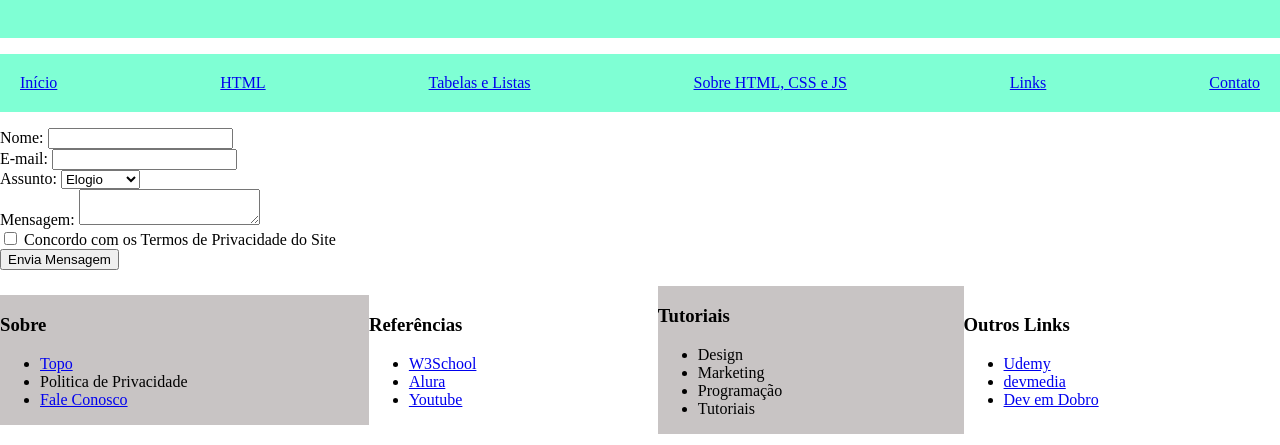
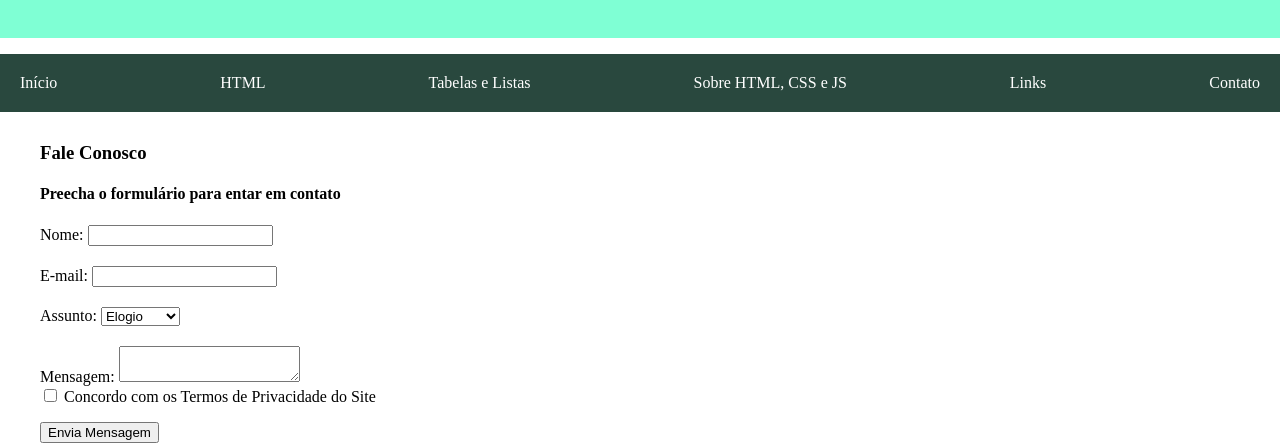
Before and after one commit to luizmelo1/aplicacao_para_internet, a plain HTML site: page Página em HTML/contato.html in a window 1280 px wide. Shown: the part 364-809 px from the top of the page. Drawn offline with Linux system fonts and the light colour scheme.

Commit message:
Update contato.html

```diff
--- a/Página em HTML/contato.html
+++ b/Página em HTML/contato.html
@@ -9,32 +9,34 @@
             <h3 style="text-align: center; font-size: 30px; margin-bottom: 20px;"><b>Tutoriais para iniciantes</b><h3>
             </header>
             <nav>
-                <ul style="list-style: none; display: flex; justify-content: space-between; background-color: aquamarine; padding: 20px;">
-                    <li style="color: white; text-decoration: none;"><a href="index.html">Início</a></li>
-                    <li style="color: white; text-decoration: none;"><a href="index.html#html">HTML</a></li>
-                    <li style="color: white; text-decoration: none;"><a href="index.html#tabela">Tabelas e Listas</a></li>
-                    <li style="color: white; text-decoration: none;"><a href="index.html#sobre">Sobre HTML, CSS e JS</a></li>
-                    <li style="color: white; text-decoration: none;"><a href="index.html#link">Links</a></li>
-                    <li style="color: white; text-decoration: none;"> <a href="index.html#contato">Contato</a></li>
+                <ul style="list-style: none; display: flex; justify-content: space-between;background-color: rgb(41, 72, 62); padding: 20px;">
+                    <li><a style="color: white; text-decoration: none;" href="index.html">Início</a></li>
+                    <li><a style="color: white; text-decoration: none;" href="index.html#html">HTML</a></li>
+                    <li><a style="color: white; text-decoration: none;" href="index.html#tabela">Tabelas e Listas</a></li>
+                    <li><a style="color: white; text-decoration: none;" href="index.html#sobre">Sobre HTML, CSS e JS</a></li>
+                    <li><a style="color: white; text-decoration: none;" href="index.html#link">Links</a></li>
+                    <li><a style="color: white; text-decoration: none;" href="contato.html#contato">Contato</a></li>
                 </ul>
             </nav>
-            <form action="obrigado.html" method="get">
+            <form action="obrigado.html" method="get" style="align-items: flex-start; margin: 40px;margin-top: 30px; margin-bottom: 30px;">
+                <h3>Fale Conosco</h3>
+                <h4>Preecha o formulário para entar em contato</h4>
                 <label>Nome: </label>
-                <input type="text" name="nome" required><br>
+                <input style="margin-bottom: 20px;" type="text" name="nome" required><br>
                 <label>E-mail: </label>
-                <input type="email" name="email" required><br>
+                <input style="margin-bottom: 20px;" type="email" name="email" required><br>
                 <label>Assunto: </label>
-                <select name="assunto">
+                <select style="margin-bottom: 20px;" name="assunto">
                     <option value="sugestao">Sugestão</option>
                     <option value="critica">Crítica</option>
                     <option value="elogio" selected>Elogio</option>
                 </select><br>
-                <label>Mensagem: </label>
+                <label >Mensagem: </label>
                 <!--input type="text" name="mesagem"><br>-->
                 <textarea name=" mensagem" required></textarea><br>
-                <input type="checkbox" name="termo" value="Concordo com os Termos" required>
+                <input style="margin-bottom: 20px;" type="checkbox" name="termo" value="Concordo com os Termos" required>
                 <label>Concordo com os Termos de Privacidade do Site</label><br>
-                <input type="submit" value="Envia Mensagem">
+                <input style="margin-bottom: 20px;" type="submit" value="Envia Mensagem">
             </form>
         </div>
         <footer id="rodape" style="padding: auto;">
@@ -52,7 +54,7 @@
                     <ul>
                         <li><a href="https://www.w3schools.com/">W3School</a></li>
                         <li><a href="https://www.alura.com.br/">Alura</a></li>
-                        <li><a href="https://www.youtube.com/">Youtube</a></li>
+                        <li><a href="https://www.youtube.com/c/devemdobro">Dev em Dobro</a></li>
                     </ul>
                 </div>
                 <div style="background-color: rgb(200, 196, 196);">
@@ -69,7 +71,7 @@
                     <ul>
                         <li><a href="https://www.udemy.com/">Udemy</a></li>
                         <li><a href="https://www.devmedia.com.br/">devmedia</a></li>
-                        <li><a href="https://www.youtube.com/c/devemdobro">Dev em Dobro</a></li>
+                        <li><a href="https://devsamurai.com.br/">Dev Samurai</a></li>
                     </ul>
                 </div>
             </div>
```
